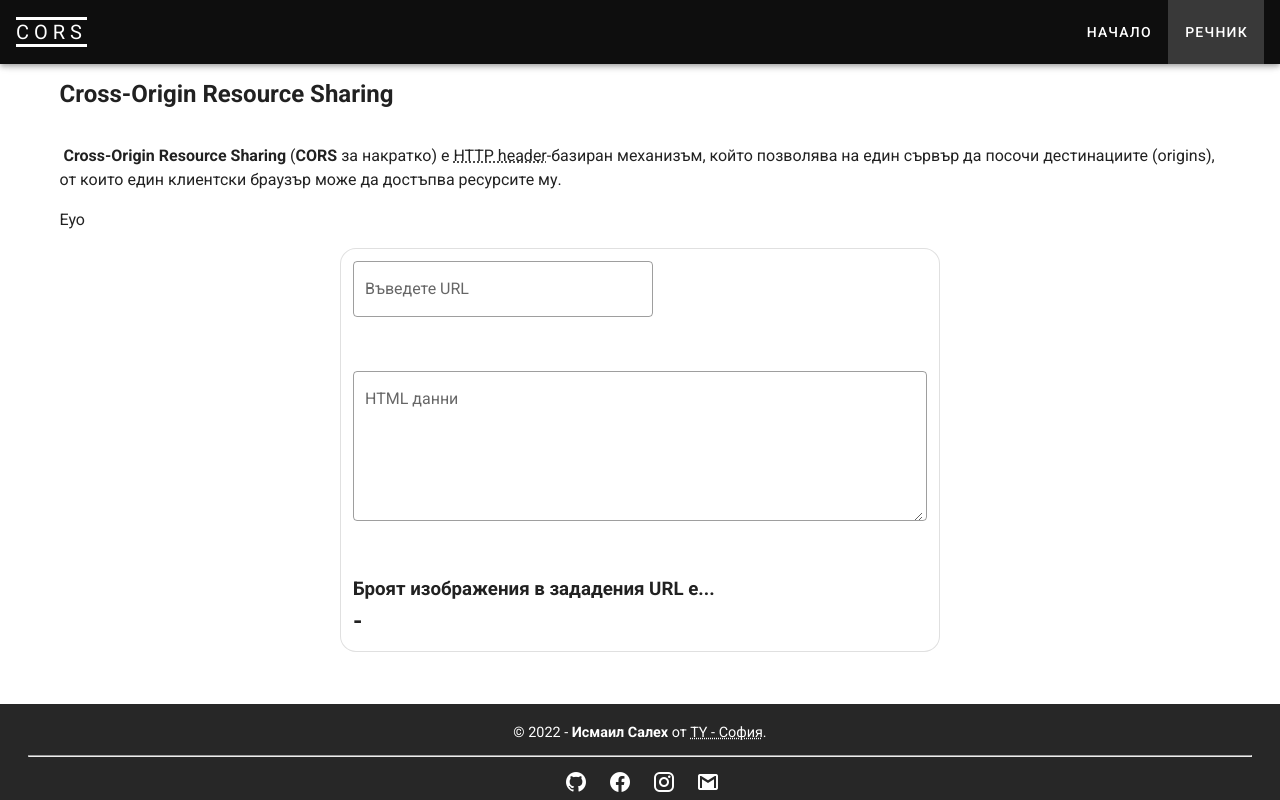
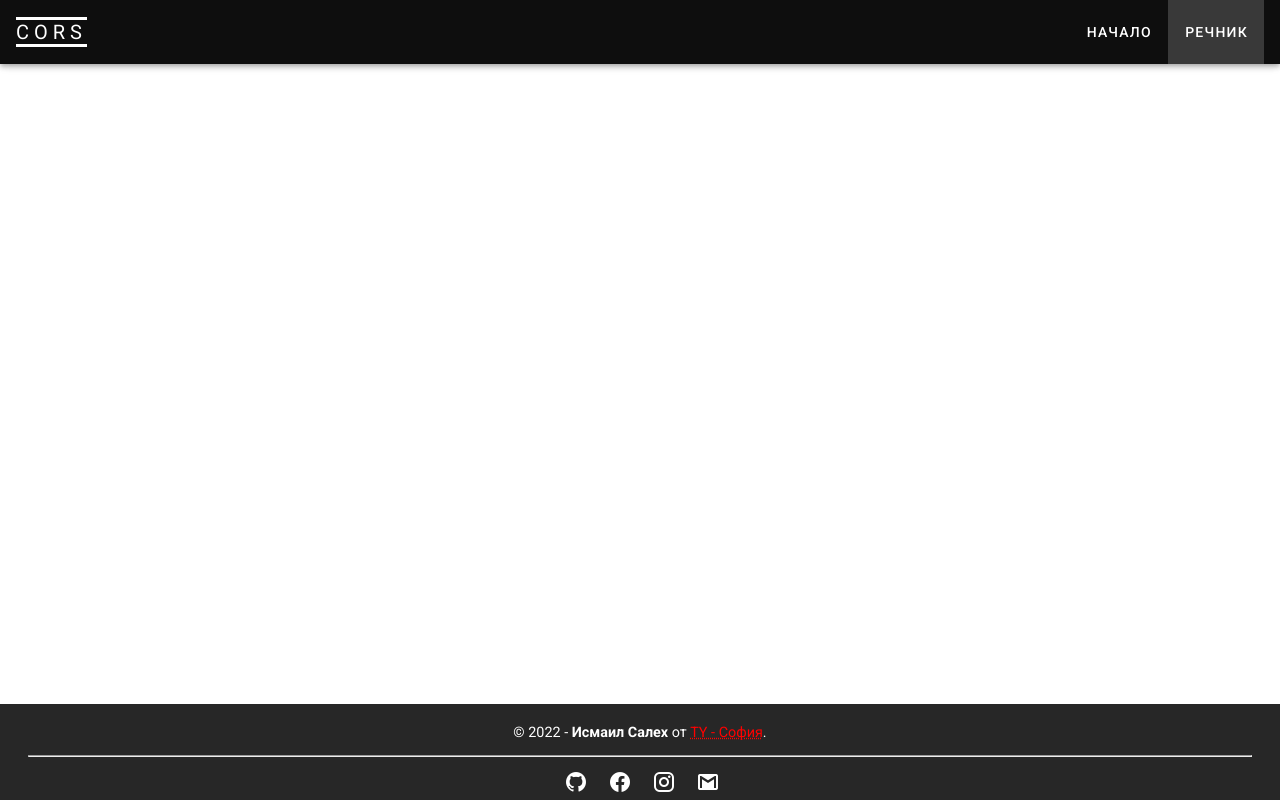
Before and after one commit to IsmailSalehCode/CORS-university_project, a Vue app: page /vocabulary in a window 1280 px wide. Built offline with nearby package versions, Linux system fonts and the light colour scheme.

Commit message:
updatesss

```diff
--- a/src/App.vue
+++ b/src/App.vue
@@ -26,7 +26,7 @@
     </v-app-bar>
     <!-- End of Menu -->
     <v-main>
-      <HomePage />
+      <router-view></router-view>
     </v-main>
     <!-- Mobile Menu -->
     <v-navigation-drawer
@@ -89,8 +89,6 @@
 </template>
 
 <script>
-import HomePage from "./views/HomePage.vue";
-
 export default {
   name: "App",
   data() {
@@ -125,10 +123,6 @@ export default {
         },
       ],
     };
-  },
-
-  components: {
-    HomePage,
   },
 
   methods: {
@@ -168,7 +162,7 @@ html {
   scroll-behavior: smooth;
 }
 a {
-  color: inherit !important;
+  color: red !important;
   text-decoration-style: dotted;
 }
 </style>
--- a/src/components/ArticeIntroCORS.vue
+++ b/src/components/ArticeIntroCORS.vue
@@ -3,9 +3,11 @@
     <h1>Cross-Origin Resource Sharing</h1>
     <p>
       &nbsp;<b>Cross-Origin Resource Sharing</b> (<b>CORS</b> за накратко) е
-      <a href="/vocabulary">HTTP header</a>-базиран механизъм, който позволява
-      на един сървър да посочи дестинациите (origins), от които един клиентски
-      браузър може да достъпва ресурсите му.
+      <a href="/vocabulary?w=http-header">HTTP header</a>-базиран механизъм,
+      който позволява на един сървър да посочи дестинациите (<a
+        href="/vocabulary?w=origin"
+        >origins</a
+      >), от които един клиентски браузър може да достъпва ресурсите му.
     </p>
     <p>Eyo</p>
   </article>
--- a/src/components/WebReader.vue
+++ b/src/components/WebReader.vue
@@ -1,6 +1,6 @@
 <template>
   <v-row style="justify-content: center">
-    <v-sheet outlined rounded="xl" width="600px">
+    <v-sheet outlined rounded="xl" width="700px">
       <v-col>
         <v-text-field
           outlined
--- a/src/router.js
+++ b/src/router.js
@@ -1,6 +1,7 @@
 import Vue from "vue";
 import VueRouter from "vue-router";
 import Home from "./views/HomePage.vue";
+import Vocab from "./views/VocabPage.vue";
 
 Vue.use(VueRouter);
 
@@ -11,6 +12,8 @@ const routes = [
   },
   {
     path: "/vocabulary",
+    component: Vocab,
+    props: (route) => ({ word: route.query.w }),
   },
 ];
 
--- /dev/null
+++ b/src/views/VocabPage.vue
@@ -0,0 +1,25 @@
+<template>
+  <v-container>
+    {{ word }}
+  </v-container>
+</template>
+
+<script>
+export default {
+  props: { word: String },
+  data() {
+    return {
+      //   vocabItems: [
+      //     {
+      //       word: "HTTP header",
+      //       definition:
+      //         "HTTP header е поле в HTTP заявка или отговор, което предава информация или метаданни за самата заявка или отговор (фиг. 1).",
+      //     },
+      //   ], Not sure if this approach would be ideal cuz of text formatting in origin definition
+    };
+  },
+};
+</script>
+
+<style>
+</style>
```
Also changed, not shown: 1 other file (tests, documents, lock files or other folders).
